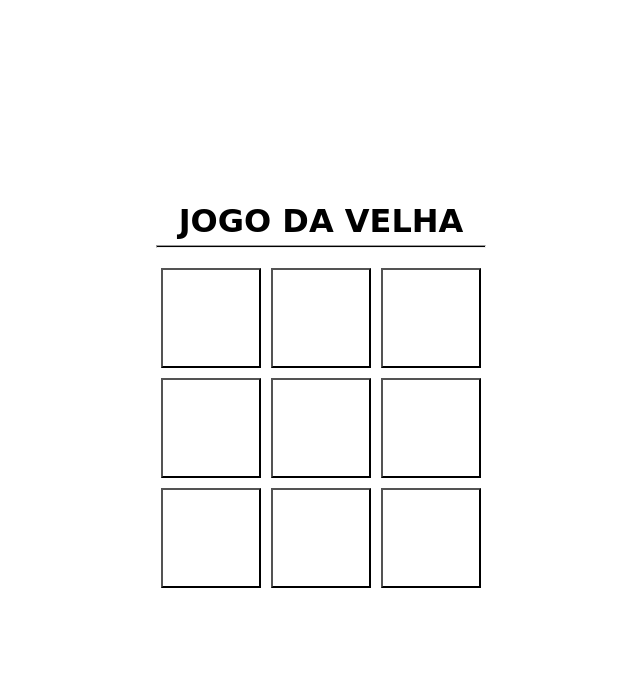
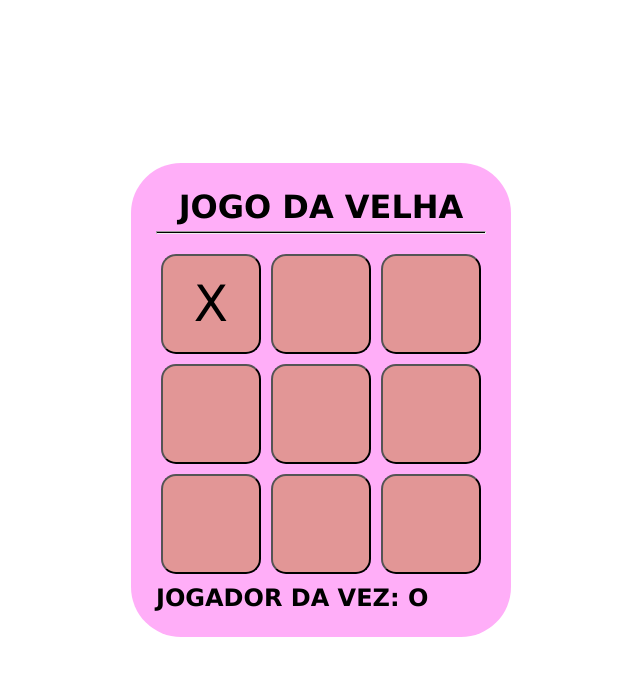
Before and after one commit to liviagoltz/jogo-da-velha-js, a plain HTML site: page index.html in a window 1280 px wide. Both pictures are taken after a click on the button 530 px from the left and 318 px from the top of the page. Shown: the whole page, without its empty margins (319-959 px from the left). Drawn offline with Linux system fonts and the light colour scheme.

Commit message:
...
......

```diff
--- a/index.html
+++ b/index.html
@@ -1,11 +1,12 @@
 <!DOCTYPE html>
-<html lang="pt-br">
+<html lang="en">
 <head>
     <meta charset="UTF-8">
+    <meta http-equiv="X-UA-Compatible" content="IE=edge">
     <meta name="viewport" content="width=device-width, initial-scale=1.0">
-    <title>Document</title>
-    <link rel="stylesheet" href="style.css"
- </head>
+    <title>Jogo da velha</title>
+   <link rel="stylesheet" href="style.css">
+</head>
 <body>
     <main>
         <h1>JOGO DA VELHA</h1>
--- a/script.js
+++ b/script.js
@@ -1,7 +1,7 @@
-const currentPlayer = document.querySelector("currentPlayer");
+const currentPlayer = document.querySelector(".currentPlayer");
 
 let selected;
-let player="x";
+let player="X";
 
 let positions = [
    [1,2,3],
@@ -17,7 +17,7 @@ let positions = [
 function init(){
     selected = [];
 
-    currentPlayer.innerHTML = 'JOGADOR DA VEZ: ${player}';
+    currentPlayer.innerHTML = `JOGADOR DA VEZ: ${player}`;
 
     document.querySelectorAll(".game button").forEach((item) => {
        item.innerHTML = "";
@@ -35,6 +35,28 @@ function newMove(e){
         check();
          },[100]);
 
-         player = player === "x" ? "o" : "x";
-         currentPlayer.innerHTML = 'JOGADOR DA VEZ: ${player}';
+         player = player === "X" ? "O" : "X";
+         currentPlayer.innerHTML = `JOGADOR DA VEZ: ${player}`;
 }
+
+function check() {
+    let playerLastMove = player === "X" ? "O" : "X";
+
+    const items = selected
+    .map((item, i) => [item, i])
+    .filter((item) => item[0] === playerLastMove)
+    .map ((item => item [1]));
+
+for (pos of positions){
+    if (pos.every((item) => items.includes(item))) {
+        alert(" O JOGADOR '" + playerLastMove + "' GANHOU!");
+        init();
+        return;
+     }
+  }
+  if (selected.filter((item)=> item).length === 9){
+    alert("DEU IMPATE!");
+    init();
+    return;
+  }
+}
--- a/style.css
+++ b/style.css
@@ -2,19 +2,23 @@
     margin:0;
     padding: o;
     box-sizing: border-box;
-    font-family: cursive;
+    font-family: 'Lucida Sans', 'Lucida Sans Regular', 'Lucida Grande', 'Lucida Sans Unicode', Geneva, Verdana, sans-serif;
+
 }
 body{
     height: 100vh;
     display: flex;
     align-items: center;
     justify-content: center;
-    background-image: pink;
+    background-image: rgb(255, 184, 196);
 }
 main{
     display: flex;
     flex-direction: column;
     gap: 5px;
+    background-color: rgb(255, 174, 248);
+    padding: 25px;
+    border-radius: 50px;
 }
 h1{
     text-align: center;
@@ -35,5 +39,6 @@ hr{
     margin: 5px;
     cursor: pointer;
     font-size: 50px;
-    background-color: white;
+    background-color: rgb(226, 150, 150);
+    border-radius: 15px;
 }
```
